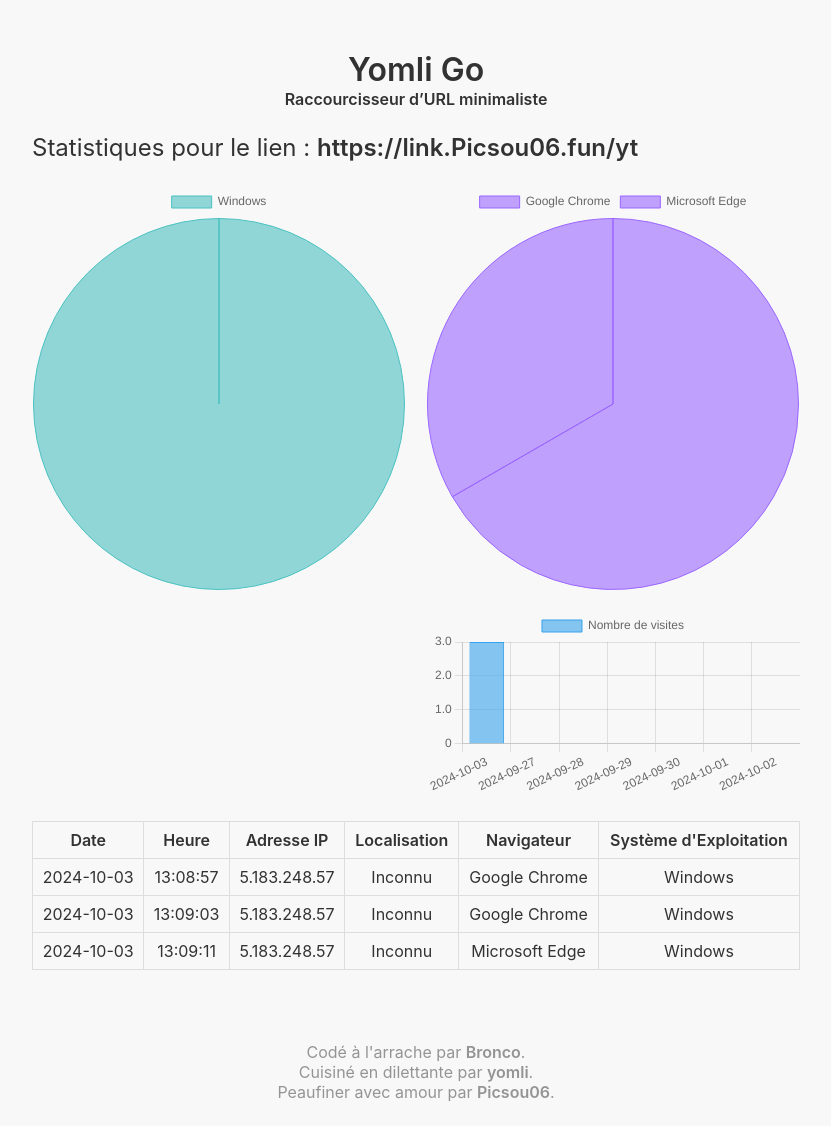
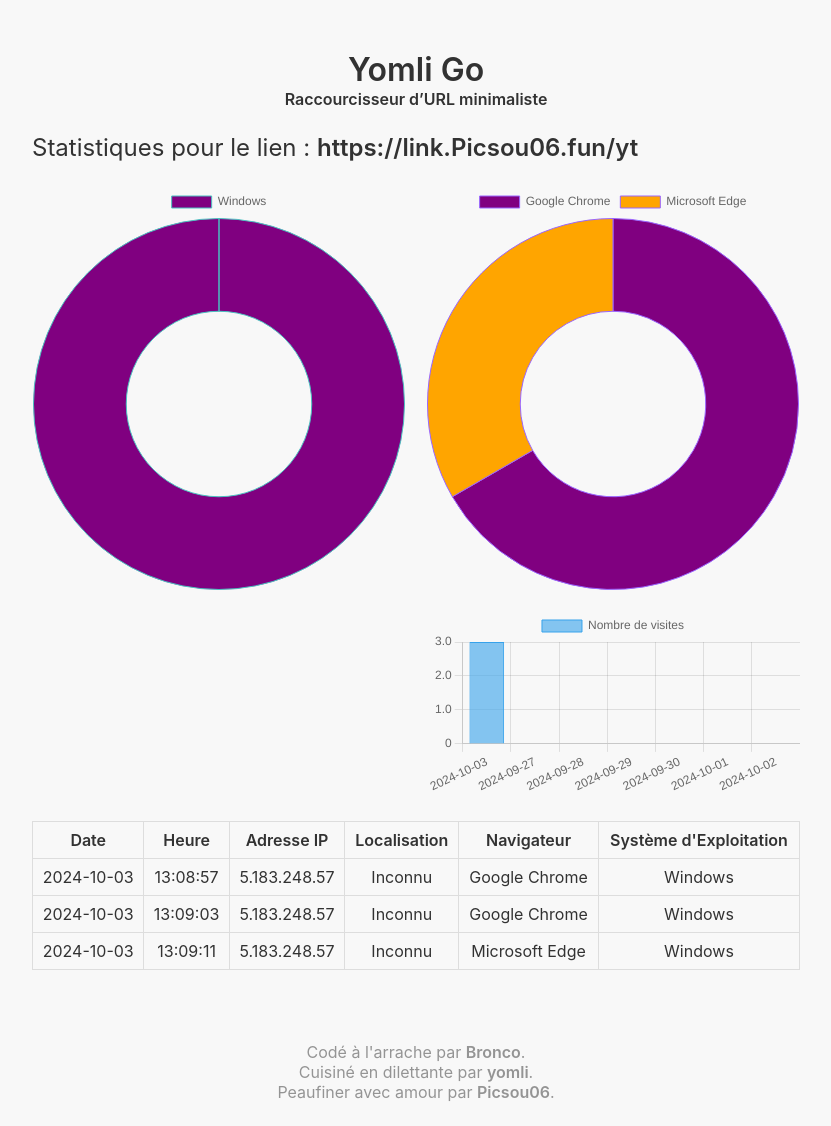
Before and after one commit to Picsou06/Yomli-link-shortener, a PHP site: page /stat.php?id=1 in a window 1280 px wide. Shown: the part 181-1307 px from the top of the page, without its empty margins (224-1055 px from the left). Run offline with PHP 8.4, Linux system fonts and the light colour scheme; data comes from the database, SQL or seed files in the repository.

Commit message:
Ajout couleur stats

```diff
--- a/stat.php
+++ b/stat.php
@@ -135,7 +135,7 @@ const osData = {
     datasets: [{
         label: 'Systèmes d\'Exploitation',
         data: <?php echo json_encode(array_values($osCount)); ?>,
-        backgroundColor: 'rgba(75, 192, 192, 0.6)',
+        backgroundColor: ['purple', 'Orange', 'Blue', 'Green', 'Yellow'], // Couleurs assignées
         borderColor: 'rgba(75, 192, 192, 1)',
         borderWidth: 1
     }]
@@ -147,7 +147,7 @@ const browserData = {
     datasets: [{
         label: 'Navigateurs',
         data: <?php echo json_encode(array_values($browserCount)); ?>,
-        backgroundColor: 'rgba(153, 102, 255, 0.6)',
+        backgroundColor: ['purple', 'Orange', 'Blue', 'Green', 'Yellow'], // Couleurs assignées
         borderColor: 'rgba(153, 102, 255, 1)',
         borderWidth: 1
     }]
@@ -183,7 +183,7 @@ const visitChart = new Chart(visitCtx, {
 // Créer le graphique du système d'exploitation
 const osCtx = document.getElementById('osChart').getContext('2d');
 const osChart = new Chart(osCtx, {
-    type: 'pie', // Changez en 'bar' ou 'doughnut' si vous préférez
+    type: 'doughnut', // Changez en 'bar' ou 'doughnut' si vous préférez
     data: osData,
     options: {
         responsive: true, // Rendre le graphique réactif
@@ -194,7 +194,7 @@ const osChart = new Chart(osCtx, {
 // Créer le graphique des navigateurs
 const browserCtx = document.getElementById('browserChart').getContext('2d');
 const browserChart = new Chart(browserCtx, {
-    type: 'pie', // Changez en 'bar' ou 'doughnut' si vous préférez
+    type: 'doughnut', // Changez en 'bar' ou 'doughnut' si vous préférez
     data: browserData,
     options: {
         responsive: true, // Rendre le graphique réactif
```
